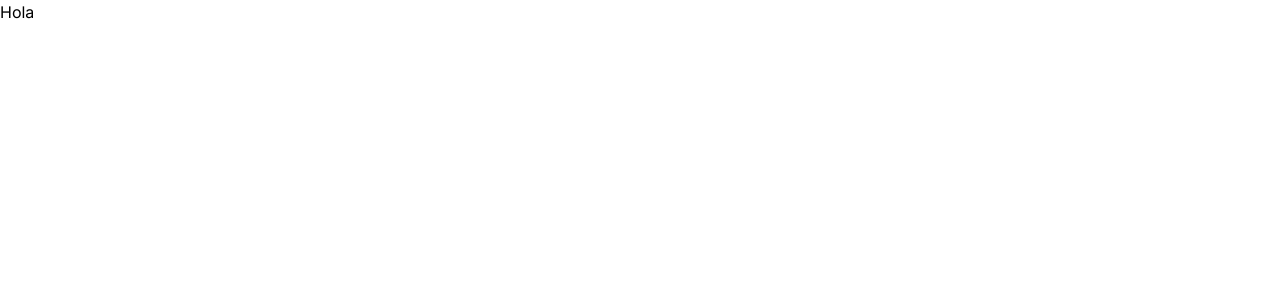
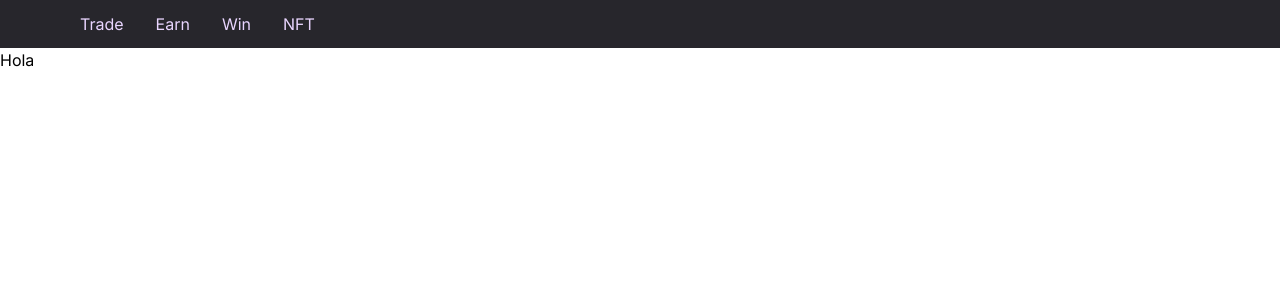
Before and after one commit to tbor00/my-app, a Next.js app: page / in a window 1280 px wide. Shown: the top 300 px of the page. Built offline with nearby package versions, Linux system fonts and the light colour scheme.

Commit message:
Add navbar and tooltip

```diff
--- a/components/Button/Button.tsx
+++ b/components/Button/Button.tsx
@@ -6,6 +6,7 @@ interface ButtonProps extends React.ButtonHTMLAttributes<HTMLButtonElement> {
     label?: string
     classNameLabel?: string
     styleLabel?: React.CSSProperties
+    ref?: any
 }
 
 export const Button = ({ variant, size, className, style, label, classNameLabel, styleLabel, children, ...props }: ButtonProps) => {
--- /dev/null
+++ b/components/Layout/index.ts
@@ -0,0 +1 @@
+export * from './layout'
--- /dev/null
+++ b/components/Layout/layout.tsx
@@ -0,0 +1,68 @@
+import React, { Fragment } from 'react'
+import { useRouter } from 'next/router'
+import { Button, Tooltip } from '../index'
+
+export const Navbar = () => {
+    const router = useRouter()
+
+    type navLinksType = {
+        [key: string]: string | boolean
+    }
+    const navLinks: navLinksType[] = [
+        {
+            name: 'Trade',
+            description: 'Description',
+            direction: 'left',
+            href: 'string',
+            showTooltip: false
+        },
+        {
+            name: 'Earn',
+            description: 'Description',
+            direction: 'left',
+            href: 'string',
+            showTooltip: false
+        },
+        {
+            name: 'Win',
+            description: 'Description',
+            direction: 'left',
+            href: 'string',
+            showTooltip: false
+        },
+        {
+            name: 'NFT',
+            description: 'Description',
+            direction: 'left',
+            href: 'string',
+            showTooltip: false
+        }
+    ]
+
+    return (
+        <nav style={{ backgroundColor: 'rgb(39, 38, 44)' }} className=" h-12 flex items-center justify-between">
+            <div className="mx-20">
+                <div className="flex items-center gap-8">
+                    {navLinks.map((link, index) => (
+                        <Fragment key={index}>
+                            <Tooltip isOnHover tooltipMessage={link.description as string}>
+                                <Button className="text-purple-200">
+                                    <span>{link.name}</span>
+                                </Button>
+                            </Tooltip>
+                        </Fragment>
+                    ))}
+                </div>
+            </div>
+        </nav>
+    )
+}
+
+export const Layout = ({ children }: { children: React.ReactNode }) => {
+    return (
+        <>
+            <Navbar />
+            {children}
+        </>
+    )
+}
--- /dev/null
+++ b/components/Tooltip/Tooltip.tsx
@@ -0,0 +1,38 @@
+import React from 'react'
+
+interface TooltipProps extends React.ButtonHTMLAttributes<HTMLDivElement> {
+    tooltipMessage?: string
+    isOnHover?: boolean
+    isOnClick?: boolean
+    defaultState?: boolean
+}
+
+export const Tooltip = ({ children, tooltipMessage, isOnClick, isOnHover, defaultState }: TooltipProps) => {
+    const [showToolTip, setShowTooltip] = React.useState(defaultState ?? false)
+
+    const changeValidator = React.useCallback(
+        (e: React.MouseEvent<HTMLElement>) => {
+            if (isOnClick && isOnHover) {
+                throw new Error('can only have one')
+            }
+
+            if (isOnClick && e.type === 'click') {
+                setShowTooltip((prev) => !prev)
+            }
+
+            if (isOnHover && e.type === 'mouseover') {
+                setShowTooltip((prev) => !prev)
+            }
+        },
+        [isOnClick, isOnHover]
+    )
+
+    return (
+        <>
+            {showToolTip && <span className="bg-purple-700 z-50 text-sm rounded-md px-2 top-12 absolute">{tooltipMessage}</span>}
+            <div onMouseOver={changeValidator} onMouseOut={changeValidator} onClick={changeValidator}>
+                {children}
+            </div>
+        </>
+    )
+}
--- /dev/null
+++ b/components/Tooltip/index.ts
@@ -0,0 +1 @@
+export * from './Tooltip'
--- /dev/null
+++ b/components/index.ts
@@ -0,0 +1,5 @@
+export * from './Button'
+export * from './Container'
+export * from './Layout'
+export * from './Text'
+export * from './Tooltip'
--- a/pages/_app.tsx
+++ b/pages/_app.tsx
@@ -1,8 +1,13 @@
 import '../styles/globals.css'
 import type { AppProps } from 'next/app'
+import { Layout } from '../components/'
 
 function MyApp({ Component, pageProps }: AppProps) {
-  return <Component {...pageProps} />
+    return (
+        <Layout>
+            <Component {...pageProps} />
+        </Layout>
+    )
 }
 
 export default MyApp
```
Also changed, not shown: package.json (indentation only), 1 other file (tests, documents, lock files or other folders).
